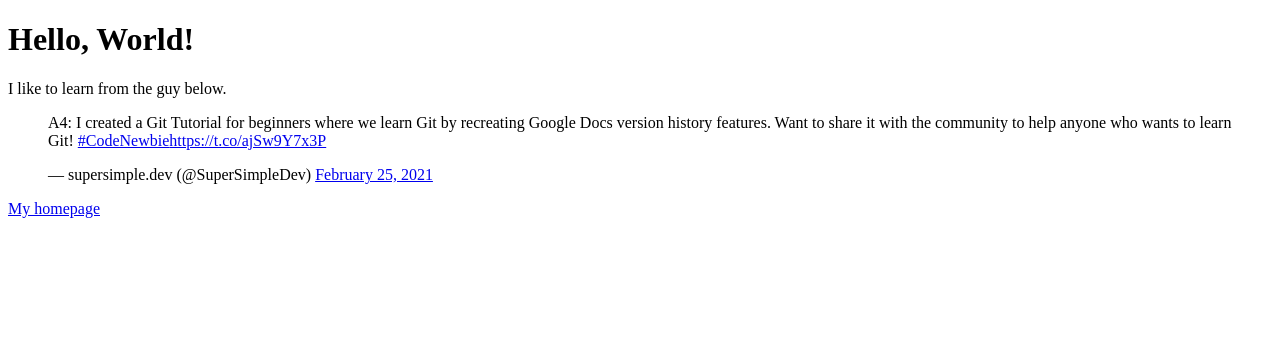
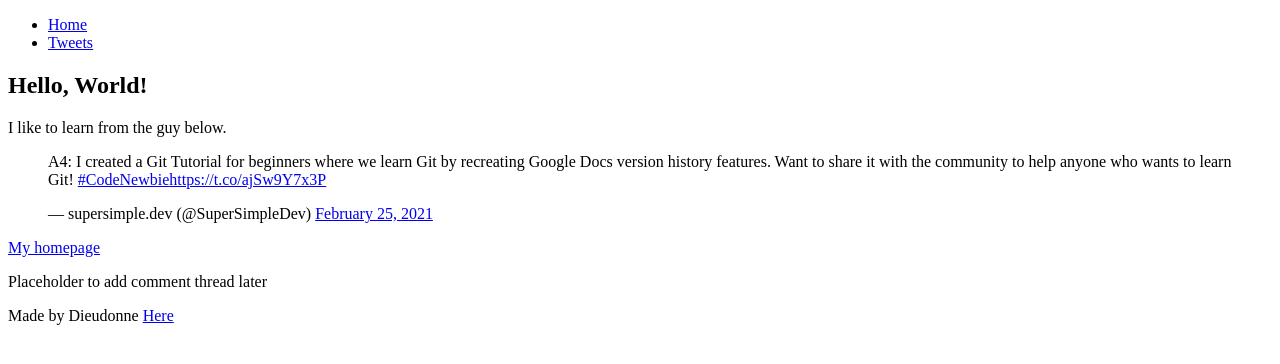
Before and after one commit to Dieudonne78/My_First_Portfolio, a plain HTML site: page html_basic/tweets.html in a window 1280 px wide. Drawn offline with Linux system fonts and the light colour scheme.

Commit message:
same format

```diff
--- a/html_basic/tweets.html
+++ b/html_basic/tweets.html
@@ -3,15 +3,36 @@
 <head>
     <meta charset="UTF-8">
     <meta name="viewport" content="width=device-width, initial-scale=1.0">
-    <title>Basic HTML Page</title>
+    <title>tweet.html</title>
 </head>
 <body>
+
+  <header>
+    <ul>
+      <li><a href="./index.html" target="_blank">Home</a></li>
+      <li><a href="./tweets.html"  target="_blank">Tweets</a></li>
+    </ul>
+  </header>
+
+  <main>
+    <article>
       <h1>Hello, World!</h1>
       <p>I like to learn from the guy below.</p>
       <blockquote class="twitter-tweet">
         <p lang="en" dir="ltr">A4: I created a Git Tutorial for beginners where we learn Git by recreating Google Docs version history features. Want to share it with the community to help anyone who wants to learn Git! <a href="https://twitter.com/hashtag/CodeNewbie?src=hash&amp;ref_src=twsrc%5Etfw">#CodeNewbie</a><a href="https://t.co/ajSw9Y7x3P">https://t.co/ajSw9Y7x3P</a></p>&mdash; supersimple.dev (@SuperSimpleDev) <a href="https://twitter.com/SuperSimpleDev/status/1364770055049863176?ref_src=twsrc%5Etfw">February 25, 2021</a>
       </blockquote>
-    <script async src="https://platform.twitter.com/widgets.js" charset="utf-8"></script>
+      <script async src="https://platform.twitter.com/widgets.js"></script>
       <a href="./index.html">My homepage</a>
+    </article>
+
+    <aside>
+      <p>Placeholder to add comment thread later</p>
+    </aside>
+  </main>
+
+  <footer>
+    <p>Made by Dieudonne <a href="https://www.alxafrica.com/" target="_blank">Here</a></p>
+  </footer>
+
 </body>
 </html>
```
Also changed, not shown: html_basic/index.html (+22 -1 lines). Lines whose indentation alone changed are shown as unchanged.
